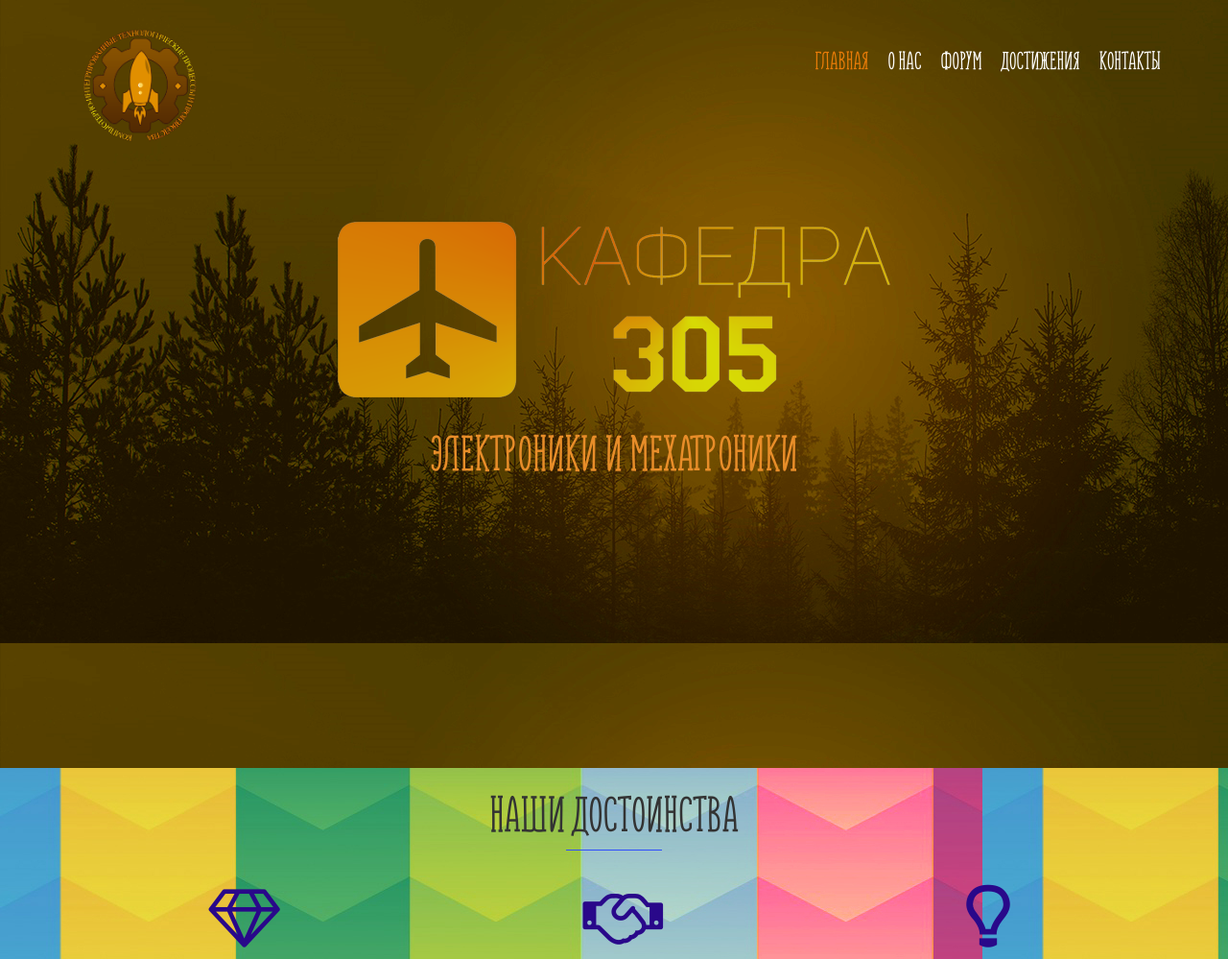
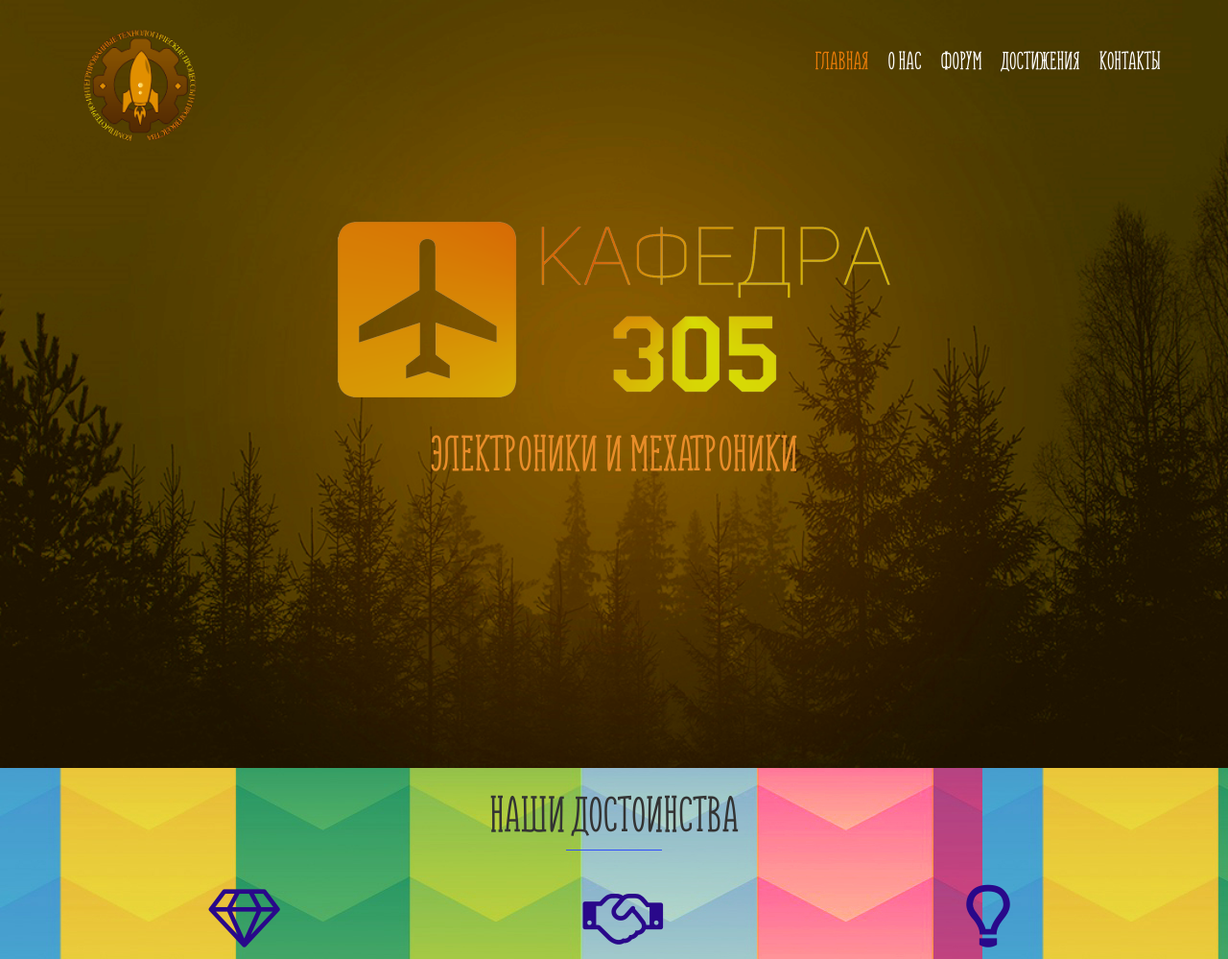
Before and after one commit to Chalapa-Nika/Chalapa-Nika.github.io, a PHP site: page / in a window 1280 px wide. Shown: the top 999 px of the page at 96% size. Run offline with PHP 8.4, Linux system fonts and the light colour scheme; some web fonts are replaced.

Commit message:
Add files via upload

```diff
--- a/style.css
+++ b/style.css
@@ -6,6 +6,7 @@
 }
 body {
     font-family: Monly Serif Lite,sans-serif;
+
 }
 a,
 a:active,
@@ -17,6 +18,11 @@ a:visited{
 h1 {
     font-size: 50px;
 }
+*img {
+    max-width: 100%;
+    height: auto;
+    background-size: cover;
+}
 
 /*HEADER*/
 header,
@@ -27,9 +33,14 @@ header,
     height: 100vh;
     background-size: ;
     text-align: center;
+    max-width: 100%;
 }
 header {
-    background: url("img/header/header_bg.png");
+    background-image: url("img/header/header_bg.png");
+    background-position: center center;
+    background-repeat: no-repeat;
+    background-attachment: fixed;
+    background-size: cover;
 }
 #dignity {
     background: url("img/dignity/hu.jpg");
```
